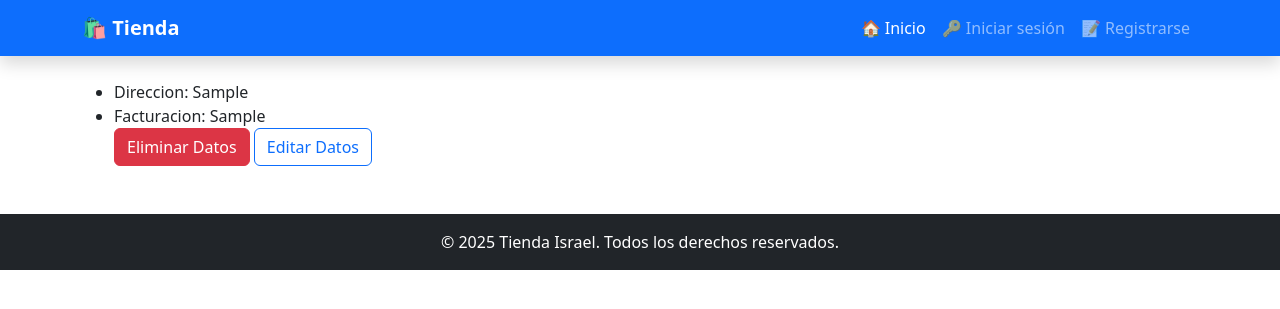
After one commit to israelJ-daw/jorgeRecuperacion, a Django app: page /ver/datos/1 in a window 1280 px wide. The commit adds this page. Shown: the top 309 px of the page. Run offline with Django 5.2, Linux system fonts and the light colour scheme; tables that the repository leaves empty hold one stand-in row (values such as "Sample post"); parts of the project's set-up code (start-up, migrations or seed data) failed here and were passed over; some libraries are stand-ins or nearby versions.

Commit message:
datos vendedor

```diff
--- /dev/null
+++ b/requirements.txt
@@ -0,0 +1,6 @@
+Django~=5.1.1
+django-debug-toolbar~=4.4.6
+django-bootstrap5~=24.3
+django-bootstrap-icons~=0.8.6
+django-seed~=0.3.1
+psycopg2-binary~=2.9.9
--- a/tienda/models.py
+++ b/tienda/models.py
@@ -53,3 +53,9 @@ class CuentaBancaria(models.Model):
   )
 
   cliente = models.OneToOneField(Cliente, on_delete=models.CASCADE)
+
+class DatosVendedor(models.Model):
+  direccion = models.CharField(max_length=50)
+  facturacion = models.CharField(max_length=50)
+
+  vendedor = models.OneToOneField(Vendedor, on_delete=models.CASCADE)
--- a/tienda/templates/clientes/cuenta.html
+++ b/tienda/templates/clientes/cuenta.html
@@ -8,6 +8,11 @@
     <li> Banco: {{cuenta.banco|capfirst}} </li>
 
     <li> Moneda: {{cuenta.tipo|capfirst}} </li>
+
+    <a class = "btn btn-danger" href= "{% url 'eliminar_cuenta' cuenta.id%}">Eliminar Cuenta Bancaria</a>
+
+    <a class = "btn btn-outline-primary" href= "{% url 'cuenta_editar' cuenta.id %}">Editar Cuenta Bancaria</a>
+
 
 </ul>
 {% else %}
--- a/tienda/templates/estructura/menu.html
+++ b/tienda/templates/estructura/menu.html
@@ -22,10 +22,11 @@
                     <li>
                         {% if request.user.rol == 2 %}
                             <a class="nav-link"> Rol: Cliente </a>
-                            <a class = "btn btn-outline-danger" href= "{% url 'detalle_cliente' request.user.cliente.id %}">Ver Perfil</a>
+                            <a class="btn btn-danger" href= "{% url 'detalle_cliente' request.user.cliente.id %}">Ver Perfil</a>
 
                         {% elif request.user.rol == 3 %}
                             <a class="nav-link"> Rol: Vendedor </a>
+                            <a class="btn btn-danger" href= "{% url 'detalle_vendedor' request.user.vendedor.id %}">Ver Datos</a>
 
                         {% else %}
                             <a class="nav-link"> Rol: Admin </a>
--- /dev/null
+++ b/tienda/templates/vendedores/datos_vendedor.html
@@ -0,0 +1,25 @@
+{% extends "estructura/principal.html" %}
+
+{% block contenido%}
+{% if vendedor %}
+<ul>
+    <li> Direccion: {{vendedor.direccion|capfirst}} </li>
+
+    <li> Facturacion: {{vendedor.facturacion}} </li>
+
+    <a class = "btn btn-danger" href= "{% url 'eliminar_datos' vendedor.id%}">Eliminar Datos </a>
+
+    <a class = "btn btn-outline-primary" href= "{% url 'datos_editar' vendedor.id %}">Editar Datos</a>
+
+
+</ul>
+{% else %}
+
+    <h1>No tienes Datos De Venta</h1>
+
+    <a class = "btn btn-outline-primary" href= "{% url 'crear_datos'%}">Crear Datos</a>
+
+
+{% endif %}
+
+{% endblock %}
--- a/tienda/templates/vendedores/vendedor.html
+++ b/tienda/templates/vendedores/vendedor.html
@@ -1,4 +1,4 @@
 <ul>
-    <li>  Vendedor {{vendedor.Usuario.username|capfirst}} </li>
+    <li>  Vendedor: {{vendedor.Usuario.username|capfirst}} </li>
     <li> Email: {{vendedor.Usuario.email|capfirst}} </li>
 </ul>
--- a/tienda/urls.py
+++ b/tienda/urls.py
@@ -25,5 +25,14 @@ urlpatterns = [
     #cuenta
     path ('ver/cuenta/<int:id_cliente>', views.ver_cuenta, name = 'ver_cuenta'),
     path('crear/cuenta/', views.crear_cuenta, name='crear_cuenta'),
+    path('eliminar/<int:id_cuenta>/cuenta/', views.eliminar_cuenta, name='eliminar_cuenta'),
+    path('editar/<int:id_cuenta>/cuenta', views.cuenta_editar, name='cuenta_editar'),
+    #vendedores
+    path('detalles/vendedor/<int:id_vendedor>', views.detalle_vendedor, name='detalle_vendedor'),
+    path('ver/datos/<int:id_vendedor>', views.ver_datos, name='ver_datos'),
+    path('crear/datos/', views.crear_datos, name='crear_datos'),
+    path('eliminar/<int:id_vendedor>/datos/', views.eliminar_datos, name='eliminar_datos'),
+    path('editar/<int:id_vendedor>/datos', views.datos_editar, name='datos_editar'),
+
 
 ]
--- a/tienda/views.py
+++ b/tienda/views.py
@@ -165,3 +165,77 @@ def crear_cuenta(request):
         formulario = CuentaModelForms()
 
     return render (request, 'clientes/crear_cuenta.html', {'formulario': formulario})
+
+def eliminar_cuenta(request, id_cuenta):
+    cuenta = CuentaBancaria.objects.get(id=id_cuenta)
+
+    try:
+        cuenta.delete()
+        messages.success(request, "Se ha eliminado la cuenta bancaria correctamente.")
+    except Exception as error:
+        print(error)
+
+    return redirect('ver_cuenta', id_cliente=cuenta.cliente.id)
+
+def cuenta_editar(request, id_cuenta):
+    cuenta = CuentaBancaria.objects.get(id = id_cuenta)
+
+    if request.method == "POST":
+        formulario = CuentaModelForms(request.POST, instance=cuenta)
+        if formulario.is_valid:
+            formulario.save()
+            messages.success(request, 'Se ha modificado perfectamente')
+        return redirect('ver_cuenta', id_cliente=cuenta.cliente.id)
+    else:
+        formulario = CuentaModelForms(instance=cuenta)
+
+    return render (request, 'clientes/cuenta_editar.html', {'formulario' : formulario, 'cuenta' : cuenta })
+
+
+def detalle_vendedor(request, id_vendedor):
+    vendedor = Vendedor.objects.get(id = id_vendedor)
+
+    return render (request, 'vendedores/detalle_vendedor.html', {'vendedor': vendedor} )
+
+
+def ver_datos(request, id_vendedor):
+    vendedor = DatosVendedor.objects.filter(vendedor_id=id_vendedor).first()
+
+    return render (request, 'vendedores/datos_vendedor.html', {'vendedor' : vendedor} )
+
+def crear_datos(request):
+    if request.method == 'POST':
+        formulario = DatosModelForms(request.POST)
+        if formulario.is_valid():
+            formulario.save()
+            messages.success(request, 'Se han Creado sus Datos')
+            return redirect ('detalle_vendedor', id_vendedor=request.user.vendedor.id)
+    else:
+        formulario = DatosModelForms()
+
+    return render (request, 'vendedores/crear_datos.html', {'formulario': formulario})
+
+def eliminar_datos (request, id_vendedor):
+    vendedor = DatosVendedor.objects.get(id=id_vendedor)
+
+    try:
+        vendedor.delete()
+        messages.success(request, "Se han eliminado los datos Correctamente.")
+    except Exception as error:
+        print(error)
+
+    return redirect('ver_datos', id_vendedor=vendedor.vendedor.id)
+
+def datos_editar(request, id_vendedor):
+    vendedor = DatosVendedor.objects.get(id = id_vendedor)
+
+    if request.method == "POST":
+        formulario = DatosModelForms(request.POST, instance=vendedor)
+        if formulario.is_valid:
+            formulario.save()
+            messages.success(request, 'Se ha modificado perfectamente')
+        return redirect('ver_datos', id_vendedor=vendedor.vendedor.id)
+    else:
+        formulario = DatosModelForms(instance=vendedor)
+
+    return render (request, 'vendedores/datos_editar.html', {'formulario' : formulario, 'vendedor' : vendedor })
```
Also changed, not shown: tienda/forms.py (+9 -0 lines), tienda/templates/clientes/cuenta_editar.html (added, +13 -0 lines), tienda/templates/vendedores/crear_datos.html (added, +13 -0 lines), tienda/templates/vendedores/datos_editar.html (added, +13 -0 lines), tienda/templates/vendedores/detalle_vendedor.html (added, +15 -0 lines), tienda/migrations/0001_initial.py, tienda/migrations/0002_cuentabancaria.py (deleted).
